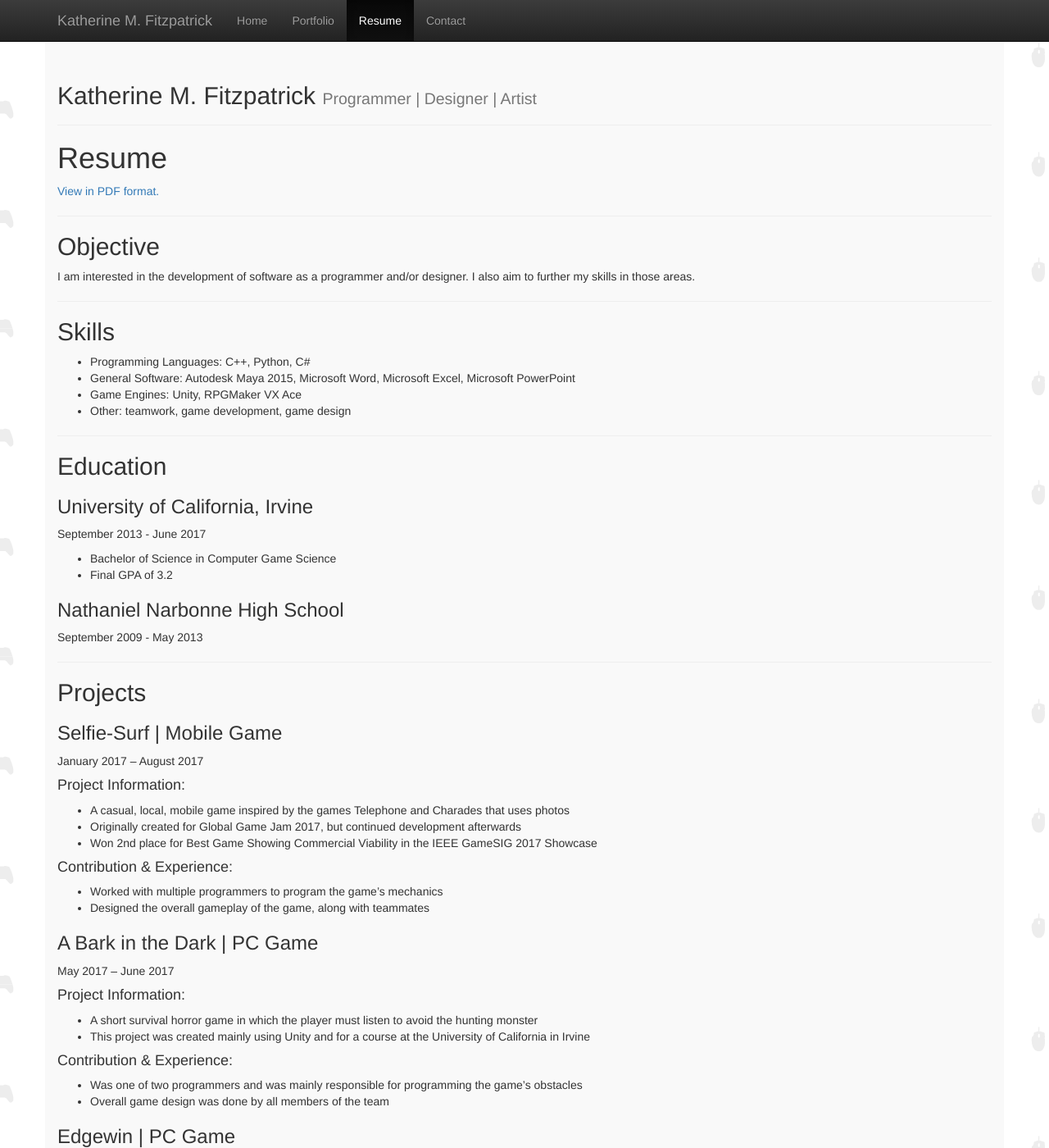
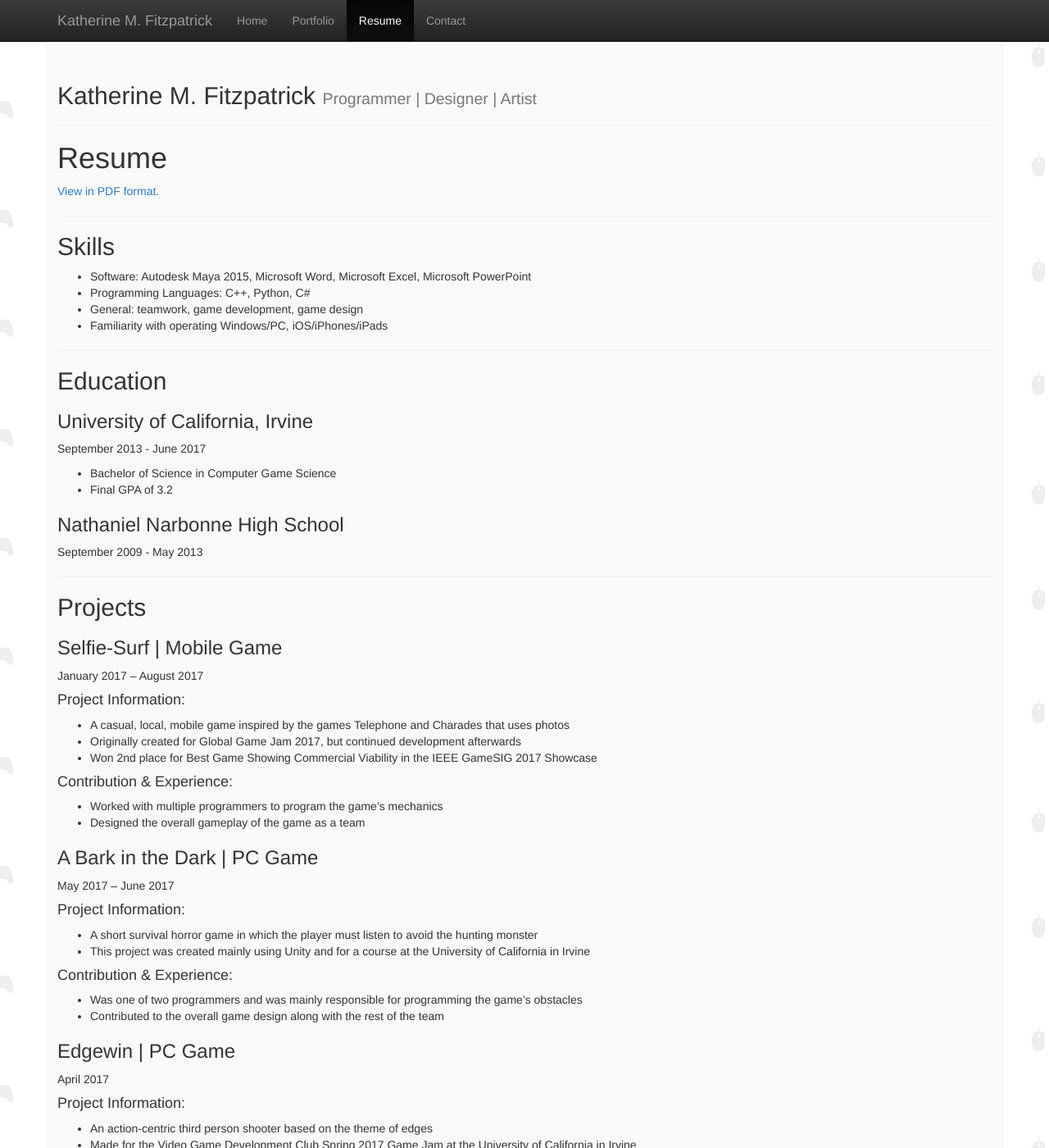
Before and after one commit to kathermf/kathermf.github.io, a Jekyll site: the page built from resume.md, in a window 1280 px wide and 1400 px high. Shown: the whole window at 82% size. Built offline with Jekyll 4.4.1, drawn with Linux system fonts in a browser that asks for light colours; some of the changed text lies outside the part shown.

Commit message:
resume update 2

```diff
--- a/resume.md
+++ b/resume.md
@@ -9,18 +9,11 @@ title:	Resume
 
 ---
 
-## Objective
-
-I am interested in the development of software as a programmer and/or designer. I also aim to further
-my skills in those areas.
-
----
-
 ## Skills
+* Software: Autodesk Maya 2015, Microsoft Word, Microsoft Excel, Microsoft PowerPoint
 * Programming Languages: C++, Python, C#
-* General Software: Autodesk Maya 2015, Microsoft Word, Microsoft Excel, Microsoft PowerPoint
-* Game Engines: Unity, RPGMaker VX Ace
-* Other: teamwork, game development, game design
+* General: teamwork, game development, game design
+* Familiarity with operating Windows/PC, iOS/iPhones/iPads
 
 ---
 
@@ -46,7 +39,7 @@ January 2017 – August 2017
 
 #### Contribution & Experience:
 * Worked with multiple programmers to program the game’s mechanics
-* Designed the overall gameplay of the game, along with teammates
+* Designed the overall gameplay of the game as a team
 
 ### A Bark in the Dark | PC Game
 May 2017 – June 2017
@@ -56,7 +49,7 @@ May 2017 – June 2017
 
 #### Contribution & Experience:
 * Was one of two programmers and was mainly responsible for programming the game's obstacles
-* Overall game design was done by all members of the team
+* Contributed to the overall game design along with the rest of the team
 
 ### Edgewin | PC Game
 April 2017
@@ -65,8 +58,8 @@ April 2017
 * Made for the Video Game Development Club Spring 2017 Game Jam at the University of California in Irvine
 
 #### Contribution & Experience:
-* One of many programmers, primarily focusing on UI
-* Performed extensive playtesting, debugging, and design assistance
+* Primarily focused on programming the UI elements of the game, one of many programmers
+* Performed extensive playtesting and debugging, and assisted in the game's design
 
 ### Pan-Fried Panic | Senior Capstone Project/Mobile Game
 September 2016 – March 2017
```
